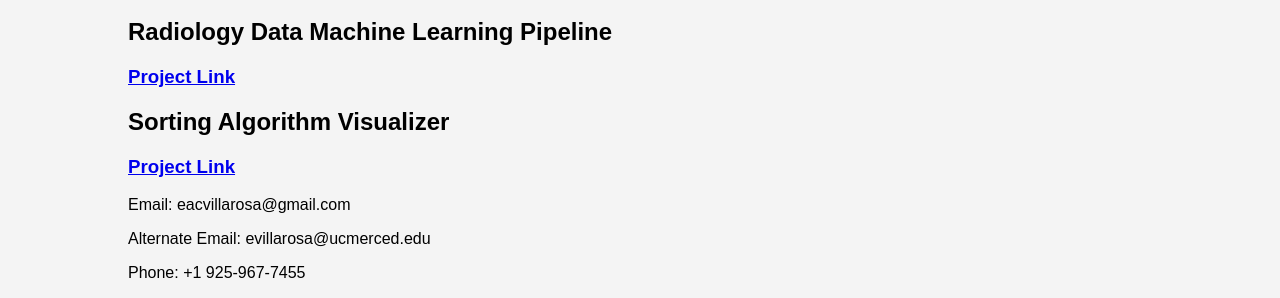
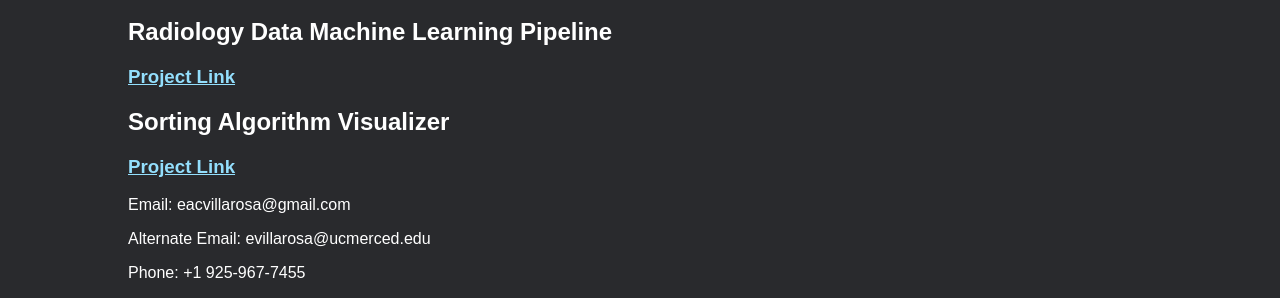
Before and after one commit to EthanV431/personalWebsite, a plain HTML site: page index.html in a window 1280 px wide. Shown: the part 535-833 px from the top of the page. Drawn offline with Linux system fonts and the light colour scheme.

Commit message:
changing colors

```diff
--- a/styles.css
+++ b/styles.css
@@ -2,7 +2,20 @@ body {
     font-family: Arial, sans-serif;
     margin: 0;
     padding: 0;
-    background-color: #f4f4f4;
+    background-color: #292a2dfe;
+    color: #ffffff;
+}
+body a:link {
+    color: #93dffd;
+}
+body a:visited {
+    color: #9c0a9c;
+}
+body a:hover {
+    color:#55c6b3;
+}
+body a:active {
+    color: #31657c
 }
 .container {
     width: 80%;
```
